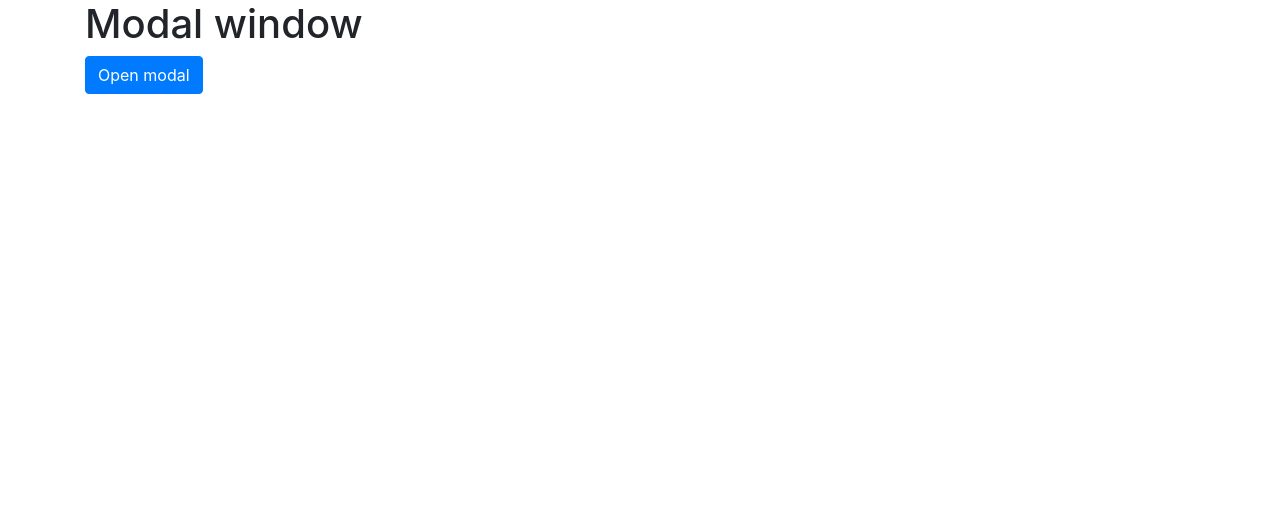
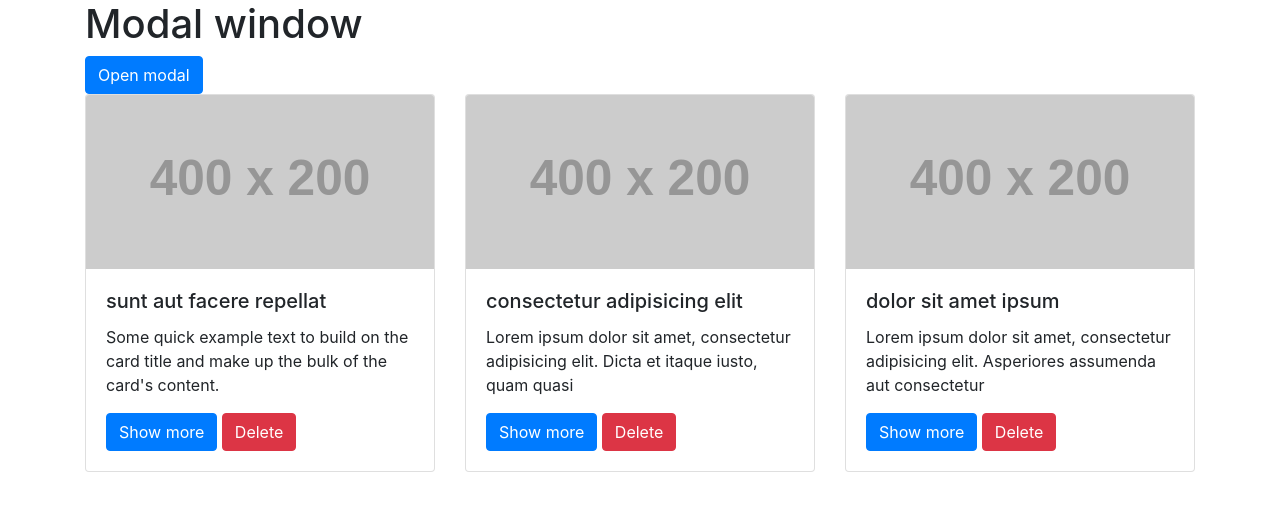
Before and after one commit to lloydbanks/js, a website: page 0-modal-window/index.html in a window 1280 px wide. Drawn offline with nearby package versions, Linux system fonts and the light colour scheme; placeholder pictures from the web are drawn by us.

Commit message:
add products

```diff
--- a/0-modal-window/index.html
+++ b/0-modal-window/index.html
@@ -13,6 +13,8 @@
         <h1>Modal window</h1>
 
         <button class="btn btn-primary" id="openModal">Open modal</button>
+
+        <div class="row" id="content"></div>
     </div>
 
     <script src="script.js"></script>
--- a/0-modal-window/index.js
+++ b/0-modal-window/index.js
@@ -1,3 +1,54 @@
+const products = [
+  {
+    id: 1,
+    title: 'sunt aut facere repellat',
+    text:
+      "Some quick example text to build on the card title and make up the bulk of the card's content.",
+    img: 'https://via.placeholder.com/400x200?text=product-1',
+    price: '10$'
+  },
+  {
+    id: 2,
+    title: 'consectetur adipisicing elit',
+    text:
+      'Lorem ipsum dolor sit amet, consectetur adipisicing elit. Dicta et itaque iusto, quam quasi',
+    img: 'https://via.placeholder.com/400x200?text=product-2',
+    price: '20$'
+  },
+  {
+    id: 3,
+    title: 'dolor sit amet ipsum',
+    text:
+      'Lorem ipsum dolor sit amet, consectetur adipisicing elit. Asperiores assumenda aut consectetur',
+    img: 'https://via.placeholder.com/400x200?text=product-3',
+    price: '30$'
+  }
+]
+
+const toHTML = ({ title, text, img }) => {
+  const template = `
+    <div class="col-4">
+        <div class="card">
+            <img src="${img}" class="card-img-top">
+            <div class="card-body">
+                <h5 class="card-title">${title}</h5>
+                <p class="card-text">${text}</p>
+                <a href="#" class="btn btn-primary">Show more</a>
+                <a href="#" class="btn btn-danger">Delete</a>
+            </div>
+        </div>
+    </div>`
+
+  return template.trim()
+}
+
+const render = () => {
+  const $content = document.querySelector('#content')
+  $content.innerHTML = products.map(toHTML).join('')
+}
+
+render()
+
 const modal = $.modal({
   title: 'first title',
   closable: true,
```
